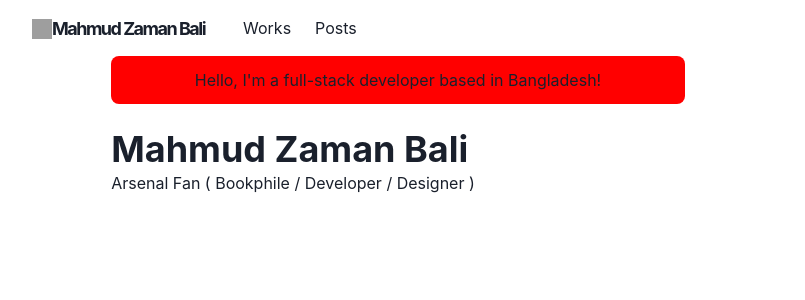
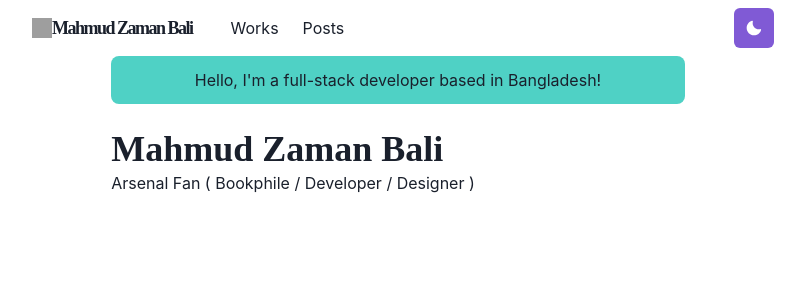
Before and after one commit to mzbali/portfolio-nextjs, a Next.js app: page / in a window 1280 px wide. Shown: the top 300 px of the page, without its empty margins (242-1047 px from the left). Built offline with nearby package versions, Linux system fonts and the light colour scheme; grey boxes are pictures that could not be loaded.

Commit message:
added dark theme support

```diff
--- a/component/Navbar.tsx
+++ b/component/Navbar.tsx
@@ -15,11 +15,18 @@ import {
   useColorModeValue
 } from '@chakra-ui/react';
 import { HamburgerIcon } from '@chakra-ui/icons';
-const LinkItem = ({ href, path, children }) => {
+import ThemeToggleButton from './ThemeToggleButton';
+
+const LinkItem: React.FC<{ href: string; path: string }> = ({
+  href,
+  path,
+  children
+}) => {
   const active = path === href;
   const inactiveColor = useColorModeValue('gray200', 'whiteAlpha');
   return (
     <NextLink href={href} passHref>
+      {/* passHref forces to send the href to it's child */}
       <Link
         p={2}
         bg={active ? 'glassTeal' : undefined}
@@ -31,7 +38,7 @@ const LinkItem = ({ href, path, children }) => {
   );
 };
 
-const Navbar: React.FC = props => {
+const Navbar: React.FC<{ path: string }> = props => {
   const { path } = props;
 
   return (
@@ -63,7 +70,7 @@ const Navbar: React.FC = props => {
           width={{ base: 'full', md: 'auto' }}
           alignItems="center"
           flexGrow={1}
-          mt={{ base: 4, nmd: 0 }}
+          mt={{ base: 4, md: 0 }}
         >
           <LinkItem href="/works" path={path}>
             Works
@@ -73,6 +80,7 @@ const Navbar: React.FC = props => {
           </LinkItem>
         </Stack>
         <Box flex={1} align="right">
+          <ThemeToggleButton />
           <Box ml={2} display={{ base: 'inline-block', md: 'none' }}>
             <Menu>
               <MenuButton
--- /dev/null
+++ b/component/ThemeToggleButton.tsx
@@ -0,0 +1,17 @@
+import { IconButton, useColorMode, useColorModeValue } from '@chakra-ui/react';
+import { SunIcon, MoonIcon } from '@chakra-ui/icons';
+
+const ThemeToggleButton: React.FC = () => {
+  const { toggleColorMode } = useColorMode();
+
+  return (
+    <IconButton
+      aria-label="Toggle theme"
+      colorScheme={useColorModeValue('purple', 'orange')}
+      icon={useColorModeValue(<MoonIcon />, <SunIcon />)}
+      onClick={toggleColorMode}
+    />
+  );
+};
+
+export default ThemeToggleButton;
--- /dev/null
+++ b/lib/theme.ts
@@ -0,0 +1,62 @@
+import { extendTheme } from '@chakra-ui/react';
+import { mode } from '@chakra-ui/theme-tools';
+const style = {
+  global: props => ({
+    body: {
+      bg: mode('#f0e7db', '#202023')(props)
+    }
+  })
+};
+
+const components = {
+  Heading: {
+    variants: {
+      'second-title': {
+        textDecoration: 'underline',
+        fontSize: 20,
+        textUnderlineOffset: 6,
+        textDecorationColor: '#525252',
+        textDecorationThikness: 4,
+        marginTop: 3,
+        marginBottom: 4
+      }
+    }
+  },
+  Link: {
+    baseStyle: props => ({
+      color: mode('#3d7aed', '#ff63c3')(props),
+      textUnderlineOffset: 3
+    })
+  }
+};
+
+const fonts = {
+  heading: "'M PLUS Rounded 1c'"
+};
+
+const colors = {
+  glassTeal: '#88ccca'
+};
+
+const config = {
+  initialColorMode: 'dark',
+  useSystemColorMode: true
+};
+
+// type theme = {
+//   config: object;
+//   style: object;
+//   components: object;
+//   colors: object;
+//   fonts: object;
+// };
+
+const theme = extendTheme({
+  config,
+  style,
+  components,
+  colors,
+  fonts
+});
+
+export default theme;
--- a/package.json
+++ b/package.json
@@ -29,6 +29,7 @@
   "dependencies": {
     "@chakra-ui/icons": "^1.1.1",
     "@chakra-ui/react": "^1.7.1",
+    "@chakra-ui/theme-tools": "^1.3.1",
     "@emotion/react": "^11.6.0",
     "@emotion/styled": "^11.6.0",
     "framer-motion": "^5.3.0",
--- a/pages/_app.tsx
+++ b/pages/_app.tsx
@@ -1,10 +1,11 @@
 import type { AppProps } from 'next/app';
 import { ChakraProvider } from '@chakra-ui/react';
 import Layout from '../component/layouts/main';
+import theme from '../lib/theme';
 
 const Website: React.FC = ({ Component, pageProps, router }: AppProps) => {
   return (
-    <ChakraProvider>
+    <ChakraProvider theme={theme}>
       <Layout router={router}>
         <Component {...pageProps} key={router.route} />
       </Layout>
--- /dev/null
+++ b/pages/_document.tsx
@@ -0,0 +1,18 @@
+import { ColorModeScript } from '@chakra-ui/react';
+import NextDocument, { Html, Head, Main, NextScript } from 'next/document';
+import theme from '../lib/theme';
+
+export default class Document extends NextDocument {
+  render() {
+    return (
+      <Html lang="en">
+        <Head />
+        <body>
+          <ColorModeScript initialColorMode={theme.config.initialColorMode} />
+          <Main />
+          <NextScript />
+        </body>
+      </Html>
+    );
+  }
+}
--- a/pages/index.tsx
+++ b/pages/index.tsx
@@ -4,7 +4,7 @@ import { Container, Box, Heading } from '@chakra-ui/react';
 const Page: React.FC = () => {
   return (
     <Container>
-      <Box borderRadius="lg" bg="red" p={3} mb={6} textAlign="center">
+      <Box borderRadius="lg" bg="teal.300" p={3} mb={6} textAlign="center">
         Hello, I&apos;m a full-stack developer based in Bangladesh!
       </Box>
       <Box display={{ md: 'flex' }}>
```
Also changed, not shown: 1 other file (tests, documents, lock files or other folders).
